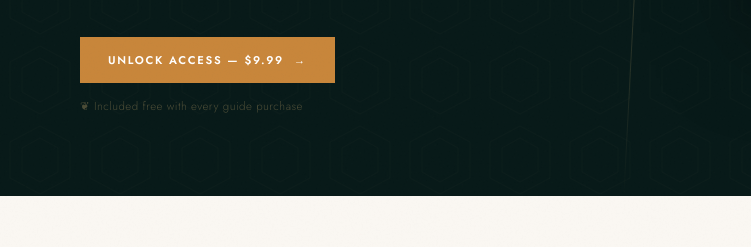
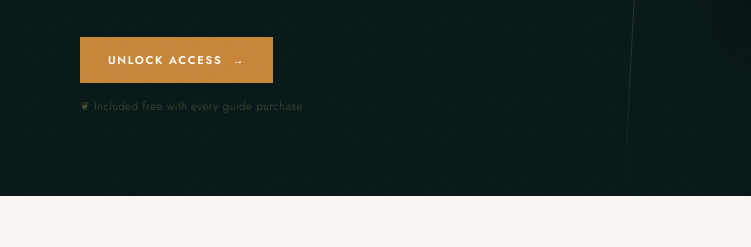
Before and after one commit to palasse2/travel-landing-page, an Astro site in the folder proper-parsec/: page /free-whatsapp-support in a window 1280 px wide. Shown: the part 440-687 px from the top of the page, 0-751 px from the left. Built offline with nearby package versions, Linux system fonts and the light colour scheme; Astro itself is replaced by a stand-in of ours.

Commit message:
Update free-whatsapp-support.html

```diff
--- a/proper-parsec/src/pages/free-whatsapp-support.html
+++ b/proper-parsec/src/pages/free-whatsapp-support.html
@@ -684,8 +684,8 @@
         <span class="pta-hero-tag" data-translate="pta.hero.tag4">&#10004; Local Expert</span>
       </div>
 
-      <a href="https://travelreadz.gumroad.com/l/ubqlaj?wanted=true" class="pta-hero-cta" id="hero-cta-btn">
-        <span data-translate="pta.hero.cta">Unlock Access — $9.99</span>
+      <a href="https://travelreadz.gumroad.com/l/iamac?wanted=true" class="pta-hero-cta" id="hero-cta-btn">
+        <span data-translate="pta.hero.cta">Unlock Access </span>
         <span>&rarr;</span>
       </a>
       <div class="pta-hero-cta-note" data-translate="pta.hero.ctaNote">&#10086; Included free with every guide purchase</div>
```
